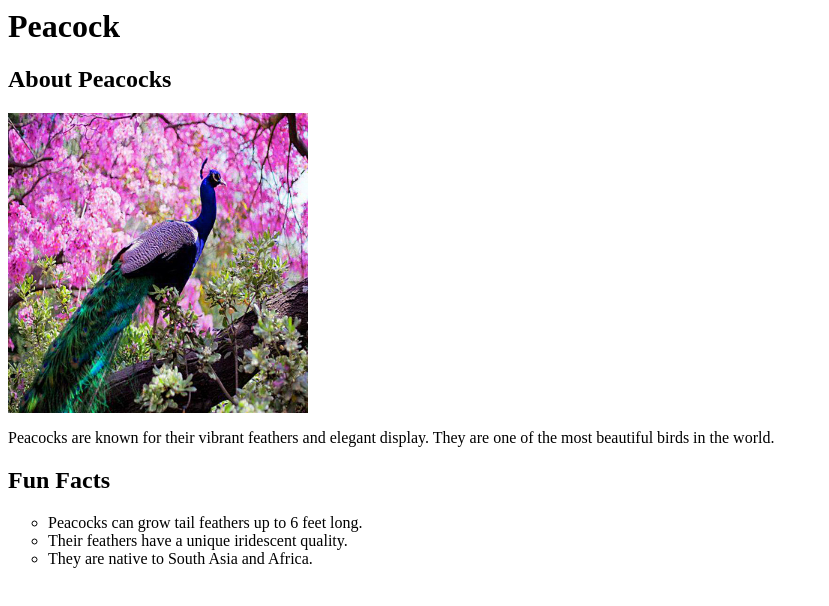
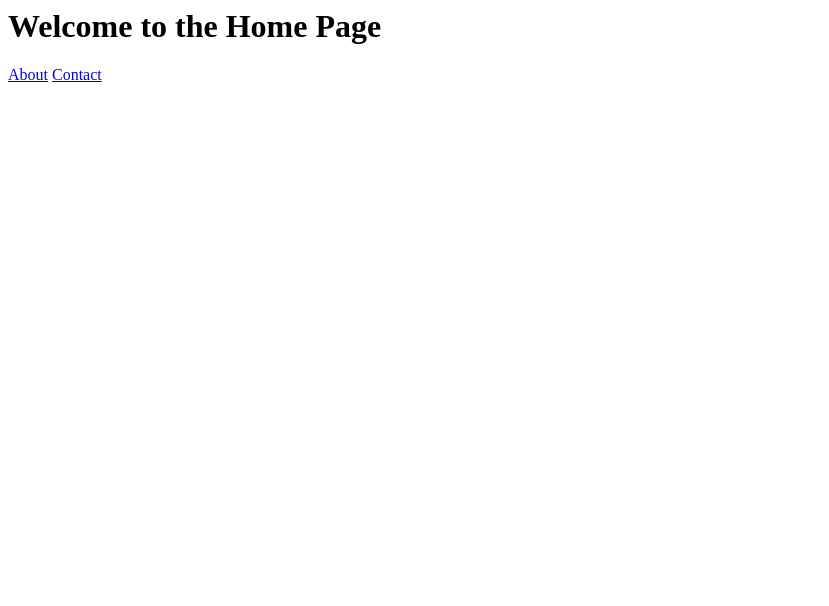
Before and after one commit to Harisha-3/webapp, a plain HTML site: page index.html in a window 1280 px wide. Shown: the whole page, without its empty margins (0-829 px from the left). Drawn offline with Linux system fonts and the light colour scheme.

Commit message:
Updated index.html file

```diff
--- a/index.html
+++ b/index.html
@@ -1,26 +1,15 @@
-
-<html>
+<html lang="en">
 <head>
-
-    <title>Peacock</title>
+    <meta charset="UTF-8">
+    <meta name="viewport" content="width=device-width, initial-scale=1.0">
+    <title>Home</title>
+    <link rel="stylesheet" href="styles.css">
 </head>
 <body>
-    <header>
-        <h1>Peacock</h1>
-    </header>
-
-        <h2>About Peacocks</h2>
-        <img src="./peacock.jpeg" height = 300 width=300/>
-        <p>Peacocks are known for their vibrant feathers and elegant display. They are one of the most beautiful birds in the world.</p>
-
-
-        <h2>Fun Facts</h2>
-        <ul type='circle'>
-            <li>Peacocks can grow tail feathers up to 6 feet long.</li>
-            <li>Their feathers have a unique iridescent quality.</li>
-            <li>They are native to South Asia and Africa.</li>
-        </ul>
-
-
+    <h1>Welcome to the Home Page</h1>
+    <nav>
+        <a href="about.html">About</a>
+        <a href="contact.html">Contact</a>
+    </nav>
 </body>
 </html>
```
